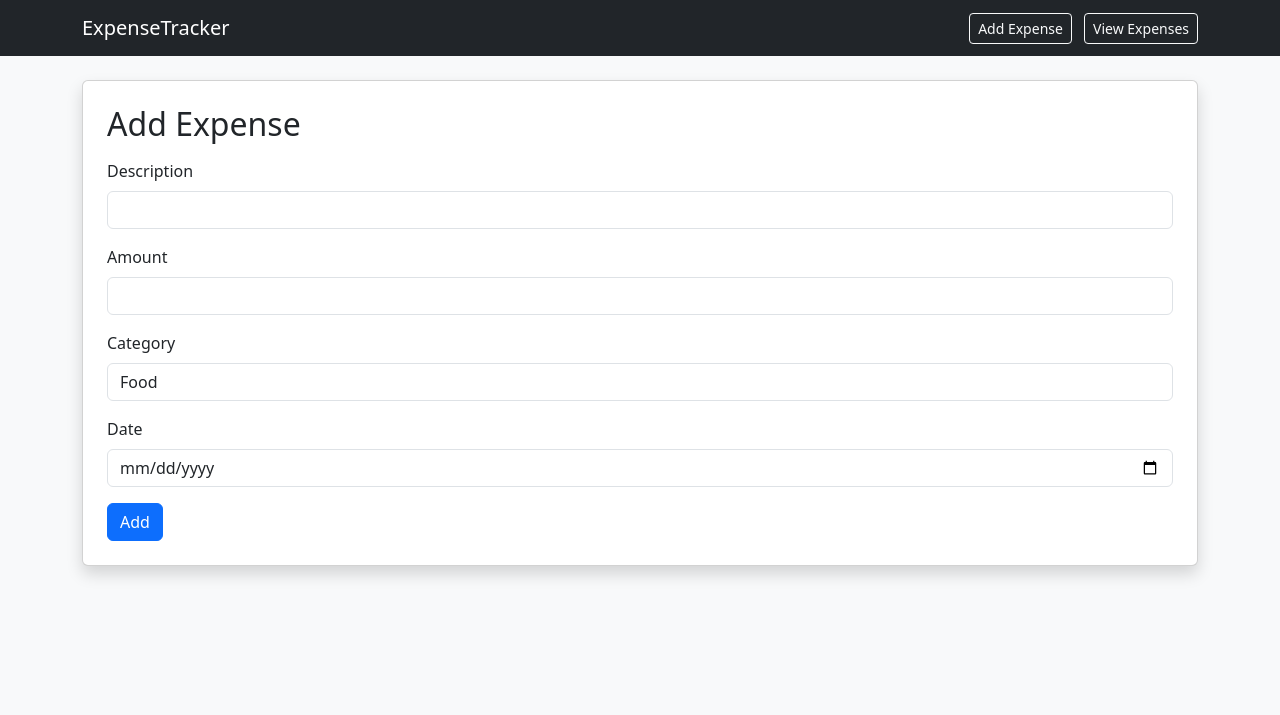
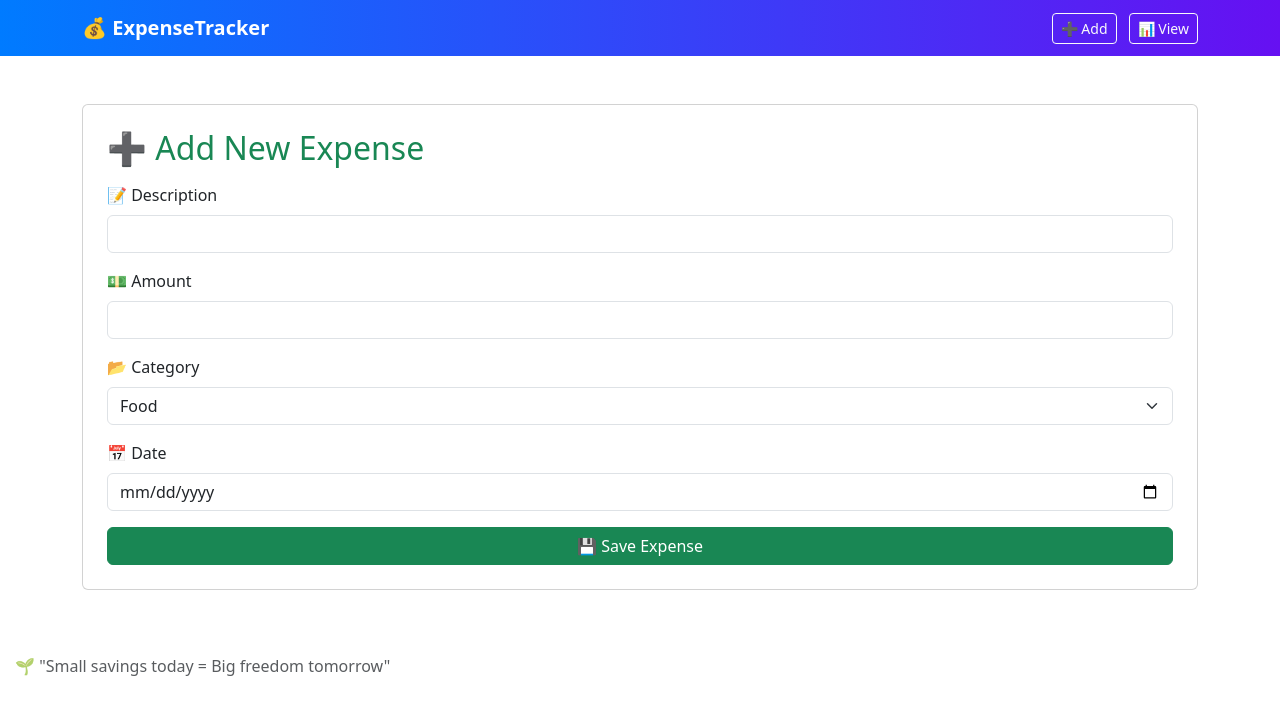
Before and after one commit to LakshanaRajendran/ExpenseTrackerWeb, a Flask app: page /add in a window 1280 px wide. Shown: the top 715 px of the page. Run offline with Flask 3, Linux system fonts and the light colour scheme.

Commit message:
Updated interface to lively

```diff
--- a/templates/add_expense.html
+++ b/templates/add_expense.html
@@ -1,32 +1,32 @@
 {% extends "base.html" %}
 {% block title %}Add Expense - Expense Tracker{% endblock %}
 {% block content %}
-<div class="card p-4 shadow">
-  <h2 class="mb-3">Add Expense</h2>
+<div class="card p-4">
+  <h2 class="mb-3 text-success">➕ Add New Expense</h2>
   <form method="POST">
     <div class="mb-3">
-      <label class="form-label">Description</label>
+      <label class="form-label">📝 Description</label>
       <input type="text" name="description" class="form-control" required>
     </div>
     <div class="mb-3">
-      <label class="form-label">Amount</label>
+      <label class="form-label">💵 Amount</label>
       <input type="number" step="0.01" name="amount" class="form-control" required>
     </div>
     <div class="mb-3">
-      <label class="form-label">Category</label>
-      <select name="category" class="form-control" required>
+      <label class="form-label">📂 Category</label>
+      <select name="category" class="form-select" required>
         <option>Food</option>
-        <option>Travel</option>
+        <option>Transport</option>
         <option>Shopping</option>
         <option>Bills</option>
         <option>Other</option>
       </select>
     </div>
     <div class="mb-3">
-      <label class="form-label">Date</label>
-      <input type="date" name="date" class="form-control">
+      <label class="form-label">📅 Date</label>
+      <input type="date" name="date" class="form-control" required>
     </div>
-    <button type="submit" class="btn btn-primary">Add</button>
+    <button type="submit" class="btn btn-success w-100">💾 Save Expense</button>
   </form>
 </div>
 {% endblock %}
--- a/templates/base.html
+++ b/templates/base.html
@@ -2,22 +2,48 @@
 <html lang="en">
 <head>
   <meta charset="UTF-8">
-  <meta name="viewport" content="width=device-width, initial-scale=1.0">
   <title>{% block title %}Expense Tracker{% endblock %}</title>
   <link href="https://cdn.jsdelivr.net/npm/bootstrap@5.3.2/dist/css/bootstrap.min.css" rel="stylesheet">
+ <style>
+  body {
+    background: url(https://images.unsplash.com/photo-1553729459-efe14ef6055d?q=80&w=1470&auto=format&fit=crop&ixlib=rb-4.1.0&ixid=M3wxMjA3fDB8MHxwaG90by1wYWdlfHx8fGVufDB8fHx8fA%3D%3D
+    background-size: cover;
+    min-height: 100vh;
+    font-family: 'Segoe UI', Tahoma, Geneva, Verdana, sans-serif;
+  }
+  .card {
+    border-radius: 15px;
+    box-shadow: 0 4px 12px rgba(0,0,0,0.2);
+    background: rgba(255,255,255,0.9); /* translucent effect */
+  }
+  footer {
+    background: rgba(255,255,255,0.7);
+    border-radius: 10px;
+    display: inline-block;
+    padding: 5px 15px;
+  }
+</style>
+
 </head>
-<body class="bg-light">
-  <nav class="navbar navbar-expand-lg navbar-dark bg-dark mb-4">
+<body>
+
+  <!-- Navbar -->
+  <nav class="navbar navbar-expand-lg navbar-dark" style="background: linear-gradient(90deg, #007bff, #6610f2);">
     <div class="container">
-      <a class="navbar-brand" href="/">ExpenseTracker</a>
+      <a class="navbar-brand fw-bold" href="/">💰 ExpenseTracker</a>
       <div>
-        <a class="btn btn-outline-light btn-sm me-2" href="/add">Add Expense</a>
-        <a class="btn btn-outline-light btn-sm" href="/view">View Expenses</a>
+        <a class="btn btn-outline-light btn-sm me-2" href="/add">➕ Add</a>
+        <a class="btn btn-outline-light btn-sm" href="/view">📊 View</a>
       </div>
     </div>
   </nav>
-  <div class="container">
+
+  <div class="container my-5">
     {% block content %}{% endblock %}
   </div>
+
+  <footer class="text-center text-muted py-3">
+    🌱 "Small savings today = Big freedom tomorrow"
+  </footer>
 </body>
 </html>
```
Also changed, not shown: templates/home.html (+7 -4 lines), templates/view_expenses.html (+27 -15 lines).
